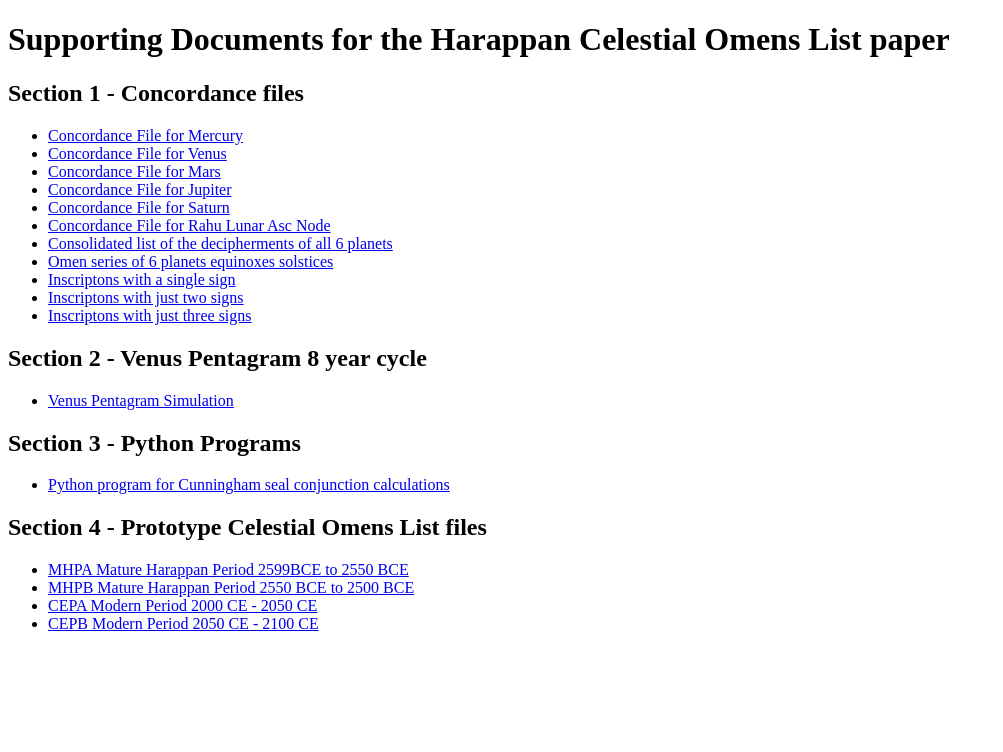
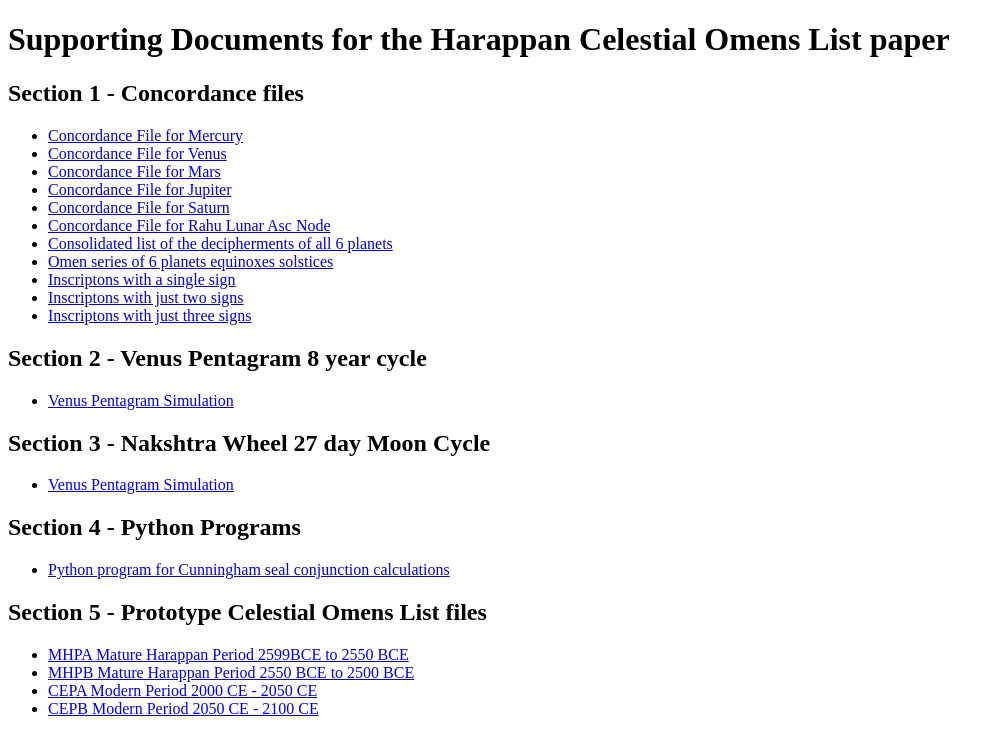
Before and after one commit to Suqumar/IVC-Harappan-Celestial-Omens-List-Paper, a plain HTML site: page index.html in a window 1280 px wide. Shown: the whole page, without its empty margins (0-1003 px from the left). Drawn offline with Linux system fonts and the light colour scheme.

Commit message:
Update index.html

```diff
--- a/index.html
+++ b/index.html
@@ -29,13 +29,17 @@
     <li><a href="https://suqumar.github.io/p5jsprotos/venus_pentagram_eso/"> Venus Pentagram Simulation </a></li>
     </ul>
 
+    <h2>Section 3 - Nakshtra Wheel 27 day Moon Cycle </h2>
+    <ul>
+    <li><a href="https://suqumar.github.io/p5jsprotos/nakshatra_wheel_animated/"> Venus Pentagram Simulation </a></li>
+    </ul>
 
-    <h2>Section 3 - Python Programs </h2>
+    <h2>Section 4 - Python Programs </h2>
     <ul>
     <li><a href="anglesep_01.py"> Python program for Cunningham seal conjunction calculations </a></li>
     </ul>
 
-    <h2>Section 4 - Prototype Celestial Omens List files</h2>
+    <h2>Section 5 - Prototype Celestial Omens List files</h2>
     <ul>
         <li><a href="2599bce_single_transit_conjn_formatted.xlsx">MHPA Mature Harappan Period 2599BCE to 2550 BCE </a></li>
         <li><a href="2550bce_single_transit_conjn_formatted.xlsx">MHPB Mature Harappan Period 2550 BCE to 2500 BCE</a></li>
```
